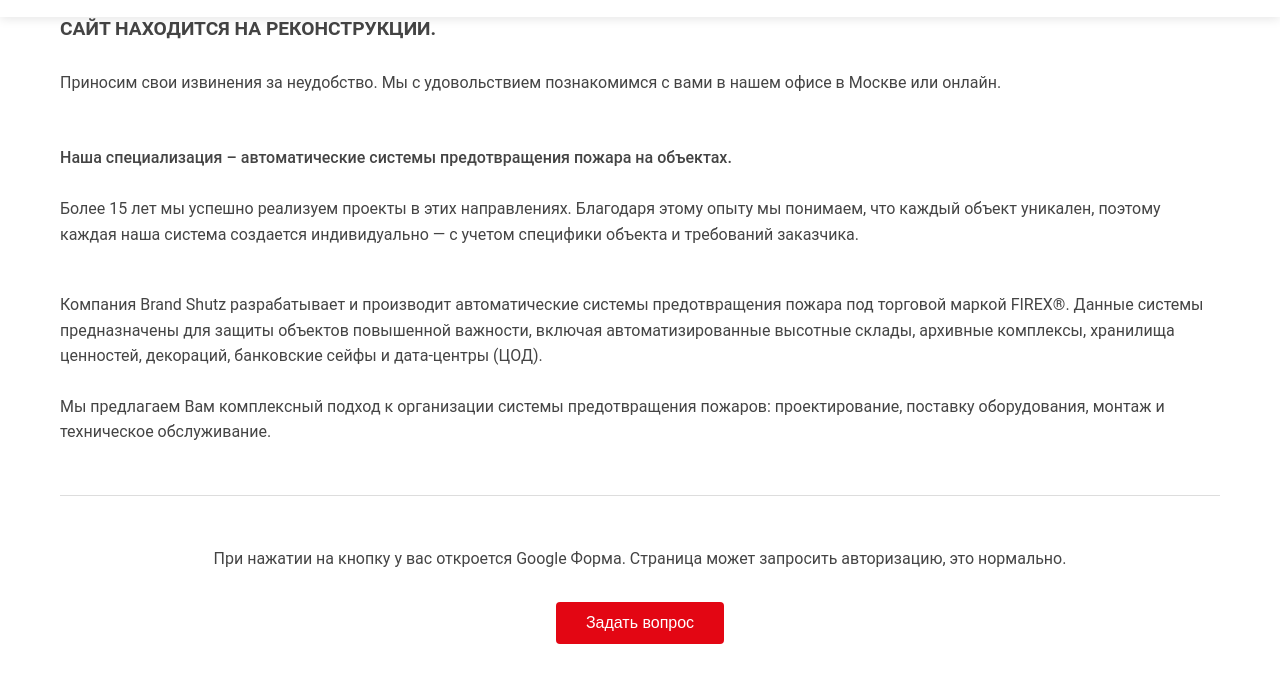
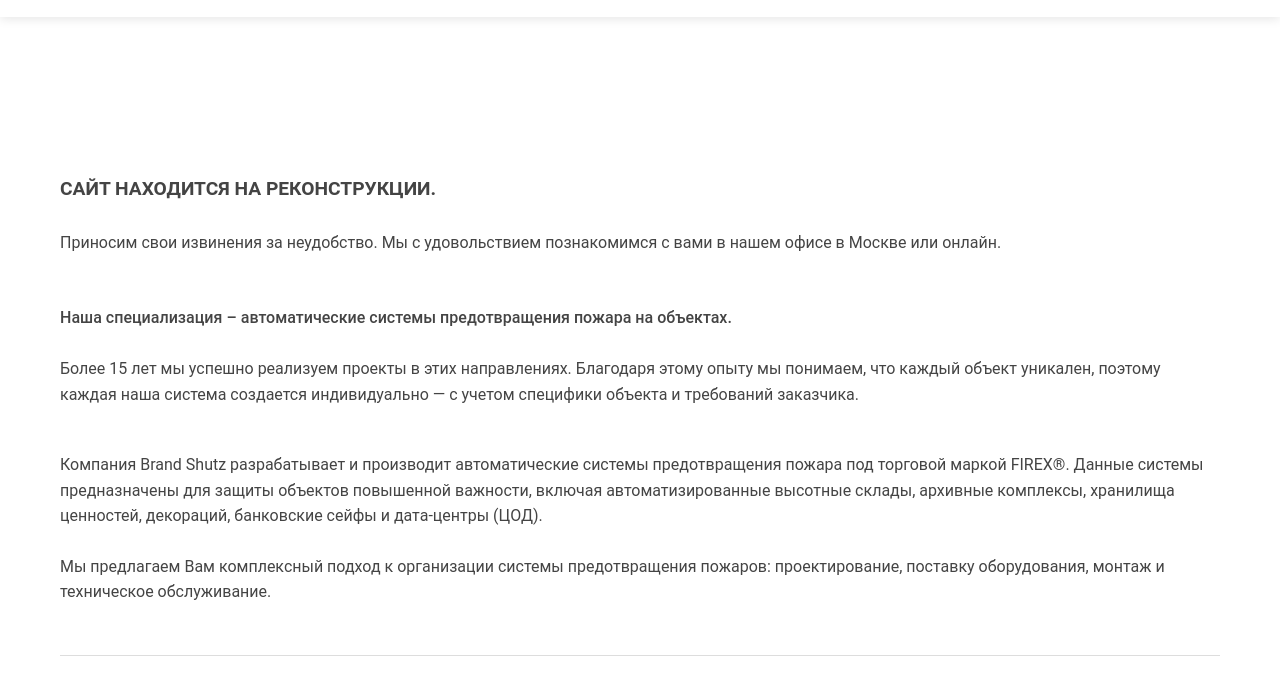
Before and after one commit to GlazAA/site_delete, a plain HTML site: page index.html in a window 1280 px wide. Shown: the part 126-800 px from the top of the page. Drawn offline with Linux system fonts and the light colour scheme.

Commit message:
site in reconstr ver.1.00

```diff
--- a/index.html
+++ b/index.html
@@ -46,10 +46,10 @@
     </header>
 
     <!-- Главный контент -->
-    <main class="main-content">
+    <main class="main-content" style="margin-top: 60px;">
         <div class="container">
             <!-- Блок с уведомлением -->
-            <div class="content-block" style="margin-top: 60px; margin-bottom: 50px;">
+            <div class="content-block" style="margin-top: 60px; margin-bottom: 50px; padding-top: 100px;">
                 <p style="font-size: 1.2rem; font-weight: bold; margin-bottom: 25px;">САЙТ НАХОДИТСЯ НА РЕКОНСТРУКЦИИ.</p>
                 <p style="margin-bottom: 40px;">Приносим свои извинения за неудобство. Мы с удовольствием познакомимся с вами в нашем офисе в Москве или онлайн.</p>
             </div>
```
